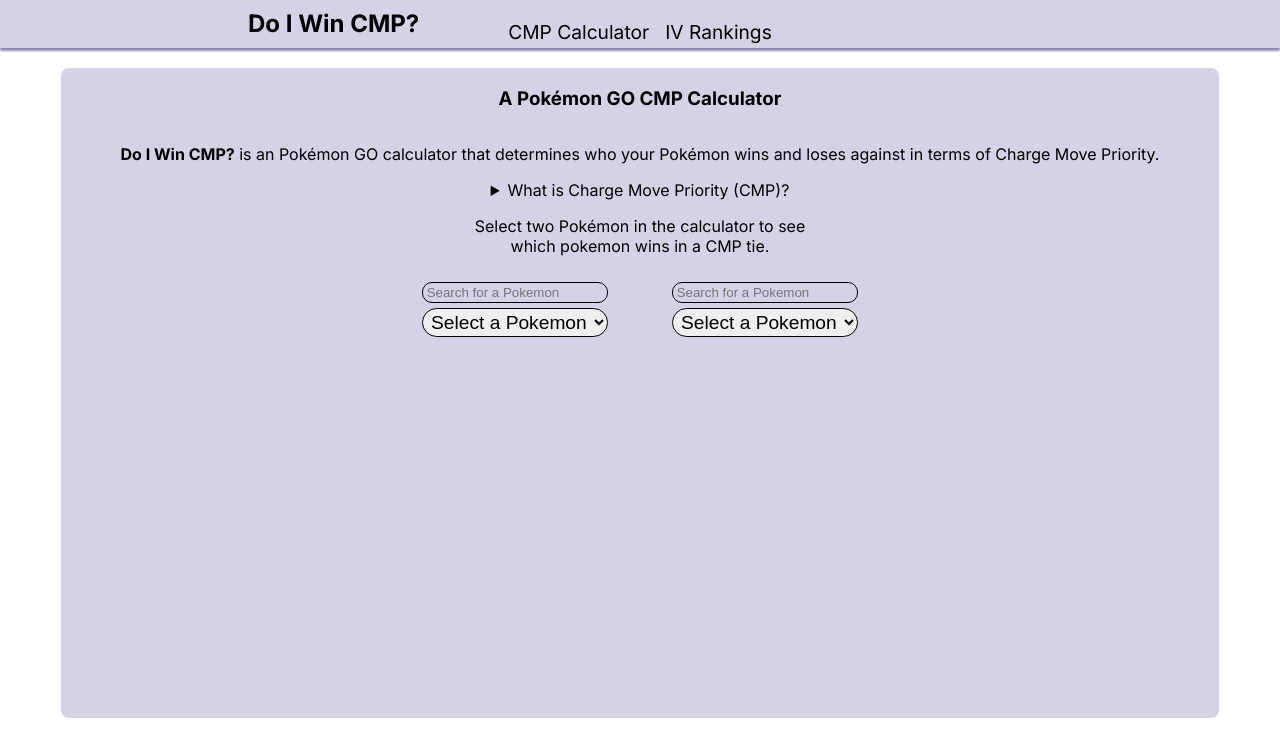
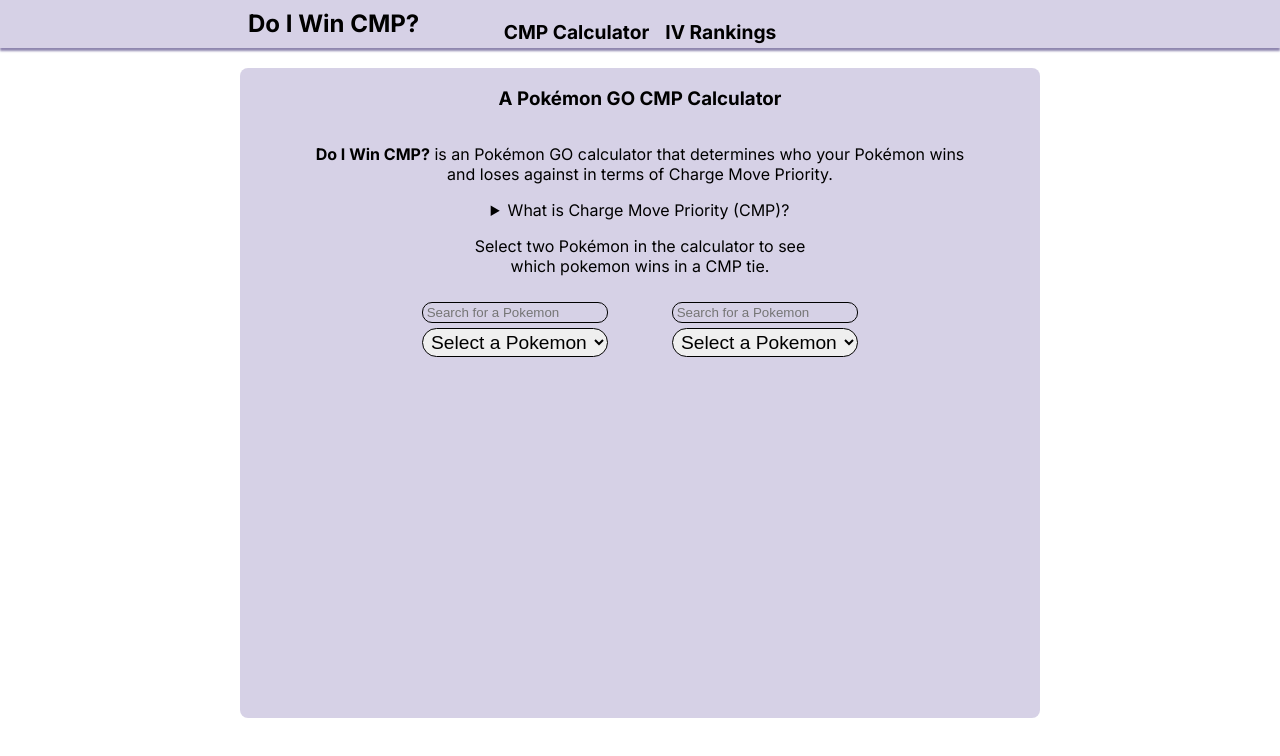
Before and after one commit to ddavidd-2/do-i-win-cmp, a Next.js app: page / in a window 1280 px wide. Shown: the top 756 px of the page. Built offline with nearby package versions, Linux system fonts and the light colour scheme.

Commit message:
metadata

```diff
--- a/src/app/ranking/page.js
+++ b/src/app/ranking/page.js
@@ -1,8 +1,12 @@
 import Search from "@/components/Search";
 import pokedex from "../../../public/pokedex";
 
+export const metadata = {
+  title: 'IV Rankings',
+  description: 'Lookup the best IVs for an specific Pokémon'
+}
+
 export default async function Page() {
-
   return (
     <>
       <h3>Search IV Rankings</h3>
--- a/src/components/ContentWrapper/ContentWrapper.js
+++ b/src/components/ContentWrapper/ContentWrapper.js
@@ -11,7 +11,7 @@ function ContentWrapper({ children }) {
 }
 
 const Wrapper = styled.div`
-  width: 680px;
+  max-width: 680px;
   width: fit-content;
   padding: 0 60px;
   margin: 20px;
--- a/src/components/Header/Header.js
+++ b/src/components/Header/Header.js
@@ -78,9 +78,10 @@ const NavLink = styled(Link)`
   color: inherit;
   font-size: 1.2rem;
   margin-bottom: 4px;
+  font-weight: bold;
 
   &:hover, &:focus {
-
+    color: white;
   }
 
 `
--- a/src/components/MainWrapper/MainWrapper.js
+++ b/src/components/MainWrapper/MainWrapper.js
@@ -19,7 +19,7 @@ const Wrapper = styled.div`
   overflow: auto;
 
   @media ${QUERIES.phoneAndSmaller} {
-    background-color: var(--color-purple-faded);
+    background-color: var(--color-header);
   }
 `;
 
```
Also changed, not shown: src/app/ranking/[pokemon]/[form]/page.js (+12 -0 lines).
